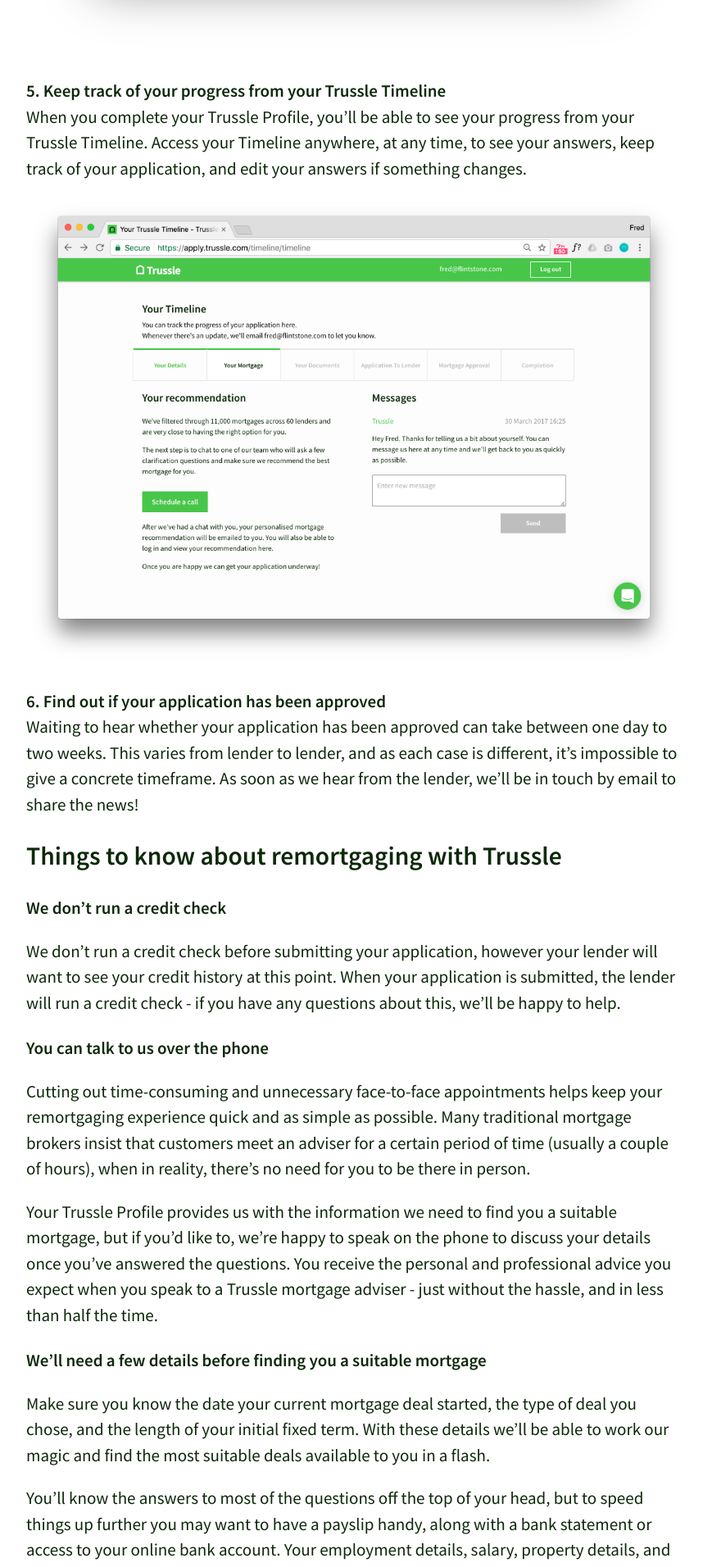
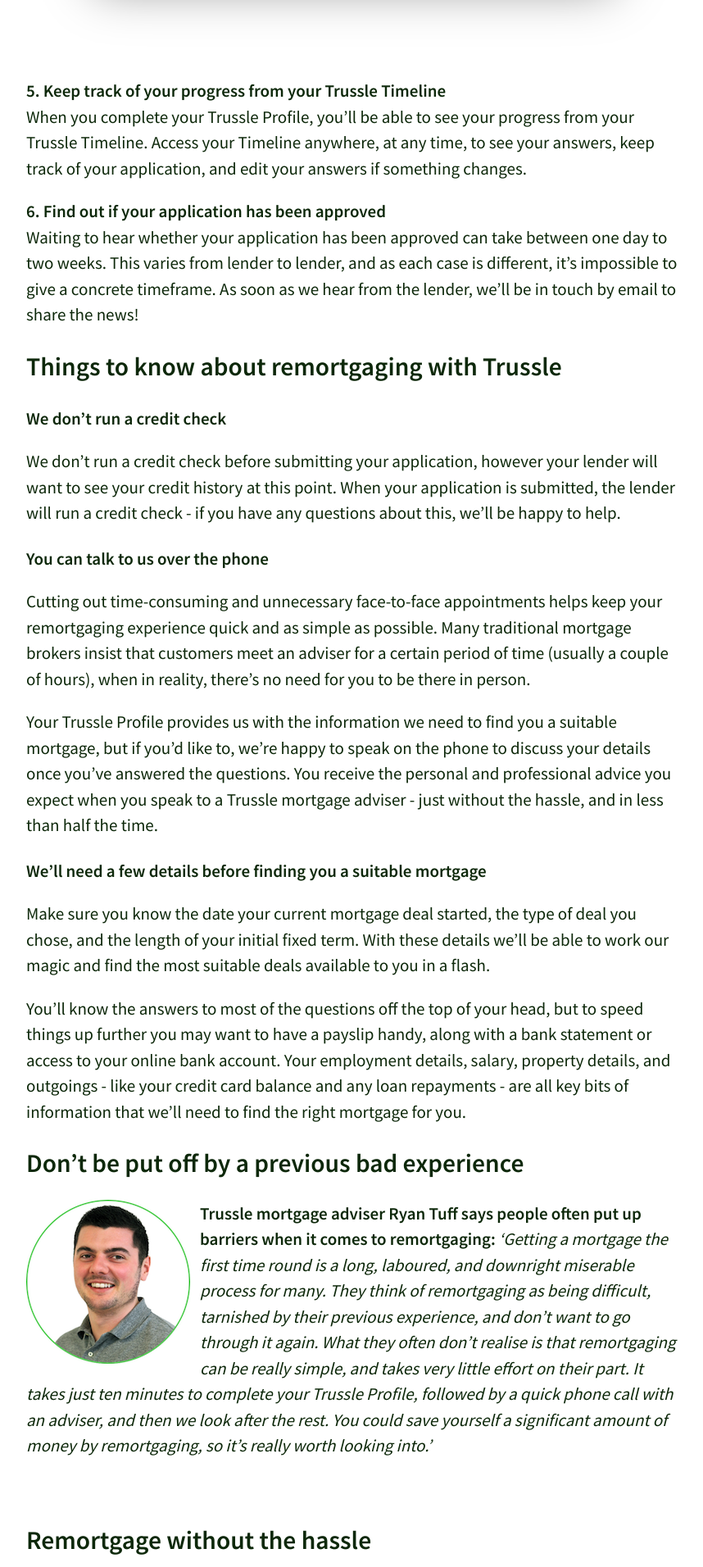
Before and after one commit to olitrussle/blog, a Jekyll site: the page built from _posts/2017-04-26-how-to-remortgage-with-trussle.md, in a window 1280 px wide. Shown: the part 3867-5779 px from the top of the page at 82% size, without its empty margins (208-1066 px from the left). Built offline with Jekyll 4.4.1, drawn with Linux system fonts in a browser that asks for light colours; comment, search, counter and statistics services are not loaded.

Commit message:
Updated 2017-04-26-how-to-remortgage-with-trussle.md

```diff
--- a/_posts/2017-04-26-how-to-remortgage-with-trussle.md
+++ b/_posts/2017-04-26-how-to-remortgage-with-trussle.md
@@ -46,8 +46,6 @@
 **5. Keep track of your progress from your Trussle Timeline**
 When you complete your Trussle Profile, you’ll be able to see your progress from your Trussle Timeline. Access your Timeline anywhere, at any time, to see your answers, keep track of your application, and edit your answers if something changes.
 
-![timeline]({{site.baseurl}}/images/post_images/timeline.png)
-
 **6. Find out if your application has been approved**
 Waiting to hear whether your application has been approved can take between one day to two weeks. This varies from lender to lender, and as each case is different, it’s impossible to give a concrete timeframe. As soon as we hear from the lender, we’ll be in touch by email to share the news!
 
```
